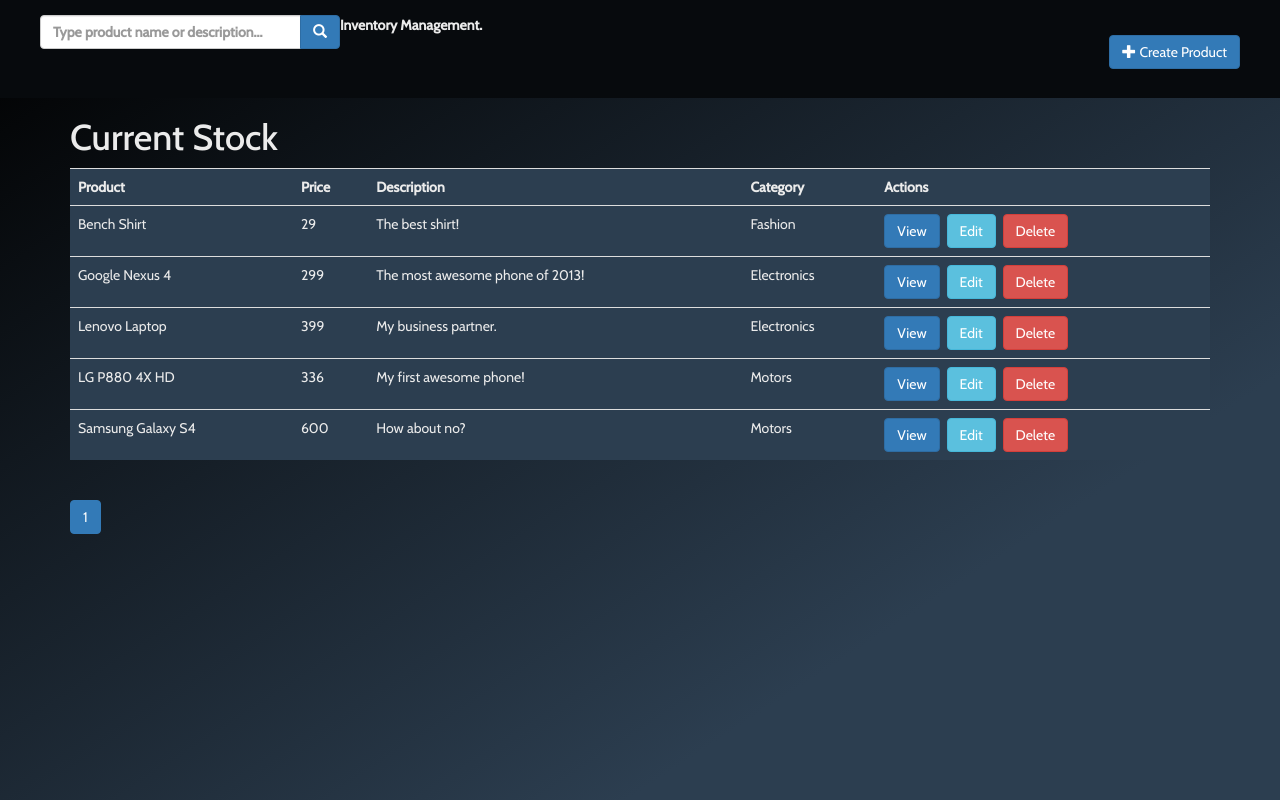
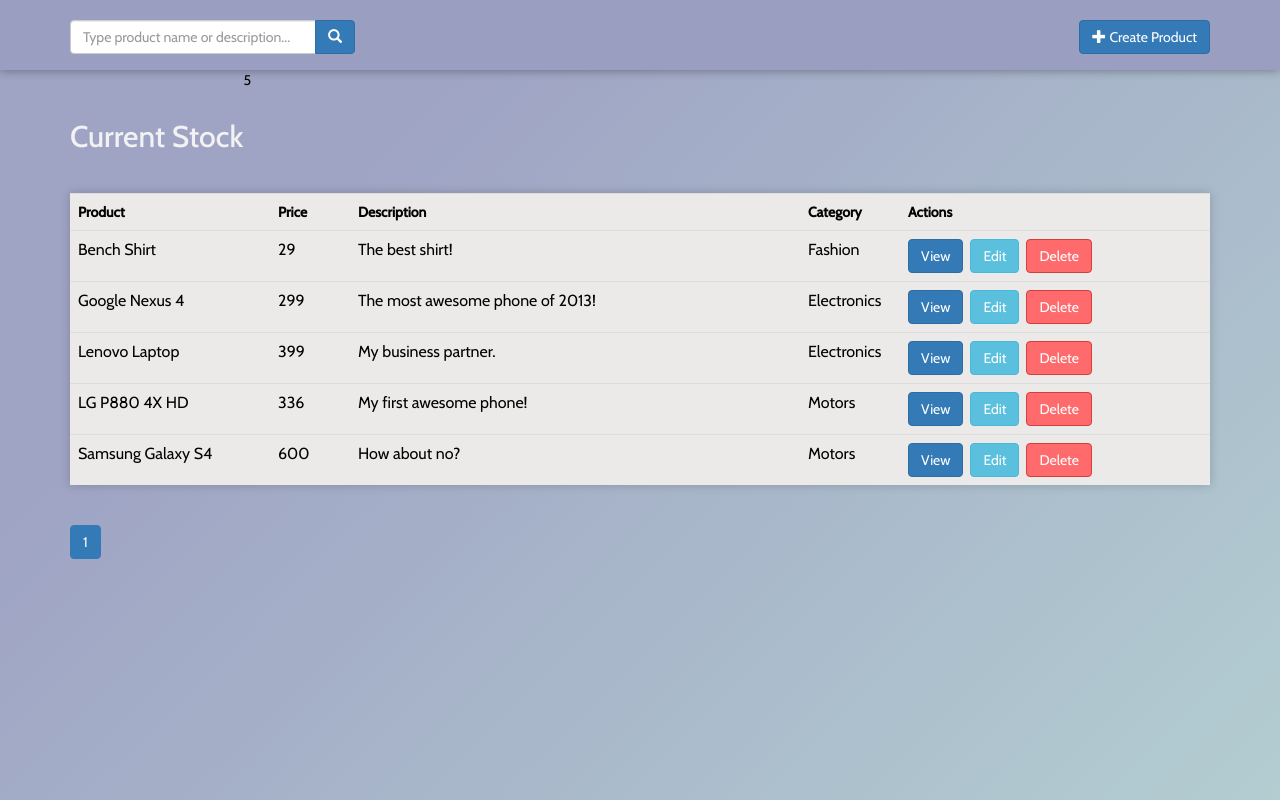
Before and after one commit to A5H1Q/Inventory-control-system, a PHP site: page / in a window 1280 px wide. Run offline with PHP 8.4, Linux system fonts and the light colour scheme; data comes from the database, SQL or seed files in the repository; some libraries are stand-ins or nearby versions.

Commit message:
UI Update

```diff
--- a/INV/layout_header.php
+++ b/INV/layout_header.php
@@ -21,17 +21,17 @@
     <div id="navbar"><?php if(basename($_SERVER['PHP_SELF']) == "index.php"){
 
         //SEARCH
-        echo "<form role='search' action='search.php'>";
+        echo "<form role='search' action='search.php' class='search-nav'>";
         echo "<div class='input-group col-md-3 pull-left margin-right-1em'>";
                 $search_value=isset($search_term) ? "value='{$search_term}'" : "";
-                echo "<input type='text' class='form-control' placeholder='Type product name or description...' name='s' id='srch-term' required {$search_value} />";
+                echo "<input type='text' class='form-control' placeholder='Type product name or description...' name='s' id='srch-term' autocomplete='off' required {$search_value} />";
                 echo "<div class='input-group-btn'>";
                     echo "<button class='btn btn-primary' type='submit'><i class='glyphicon glyphicon-search'></i></button>";
                 echo "</div>";
             echo "</div>";
         echo "</form>";
 
-        echo "Inventory Management."; //add logo?
+        // echo "<h2 id='main-head' >Inventory Management.</h2>"; //add logo?
 
         //CREATE PRODUCT
         echo "<div class='right-button-margin'>";
@@ -47,8 +47,13 @@
     <div class="container">
 
         <?php
+        $total_rows=$product->countAll();
+
+        echo "<div class='headDiv'>";
         // show page header
         echo "<div class='pagehead'>
-                <h1>{$page_title}</h1>
+                <h2>{$page_title}</h2>
             </div>";
+        echo    "<div class='totalC'> $total_rows </div>";
+        echo "</div>";
         ?>
--- a/INV/libs/css/custom.css
+++ b/INV/libs/css/custom.css
@@ -1,19 +1,22 @@
 @import url('https://fonts.googleapis.com/css2?family=Cabin:ital,wght@0,400;0,500;1,600;1,700&display=swap');
 
 body {
-    background-color: #000000;
-    background-image: linear-gradient(147deg, #000000 0%, #2c3e50 74%);
+    background-color: #b3cdd1;
+    background-image: linear-gradient(315deg, #b3cdd1 0%, #9fa4c4 74%);
+
     min-height: 100vh;
     font-family: cabin, sans-serif;
-     color: #EBEBEB  ;
+    color: #020300;
 }
 
 
 #navbar{
     width:100%;
-    padding: 1.5rem 4rem;
     font-weight:bold;
-    background-color: #070A0D;
+    background-color: #9A9FC1;
+    box-shadow: 0 0px 10px 0.1px rgba(0, 0, 0, 0.39);
+    height: 7rem;
+    padding: 2rem 7rem;
 }
 
 a{
@@ -21,7 +24,7 @@ a{
 }
 
 a:hover{
-    text-decoration:none;color:#EFF4FB
+    text-decoration:none;color:#EFF4FB;
 }
 .left-margin{
     margin:0 .5em 0 0;
@@ -43,10 +46,69 @@ a:hover{
 }
 
 .tb-e{
-    background-color: #2c3e50;
+    background-color: #ECEAE9   ;
     border: 0;
 }
 
 .form-control{
     width: 100px;
 }
+
+.search-nav{
+    /* padding: 2rem 1rem; */
+    font-weight: lighter;
+}
+
+.no-hover:hover{
+    color: inherit !important;
+    background-color: inherit !important;
+}
+
+.items{
+    font-size: 16px;
+    transition: .3s;
+}
+
+.items:hover{
+    background-color: #37393A !important;
+    color: #ECEAE9;
+    font-size: 17px;
+}
+
+.btn-danger{
+    background-color: #FF6B6C !important;
+}
+
+td{
+    overflow: hidden;
+}
+
+#t-name{
+    width: 200px;
+}
+
+#t-price{
+    width: 80px;
+}
+
+#t-desc{
+    width: 450px;
+}
+
+#t-cat{
+    width: 100px;
+}
+
+.pagehead{
+    color: #f2f2f2 ;
+    margin: 3rem 0;
+}
+
+.table{
+    box-shadow: 0 0px 10px 0.1px rgba(0, 0, 0, 0.19);
+}
+
+.headDiv{
+    display: flex;
+    /* total rows should be on the right */
+}
```
Also changed, not shown: INV/read_template.php (+12 -12 lines).
